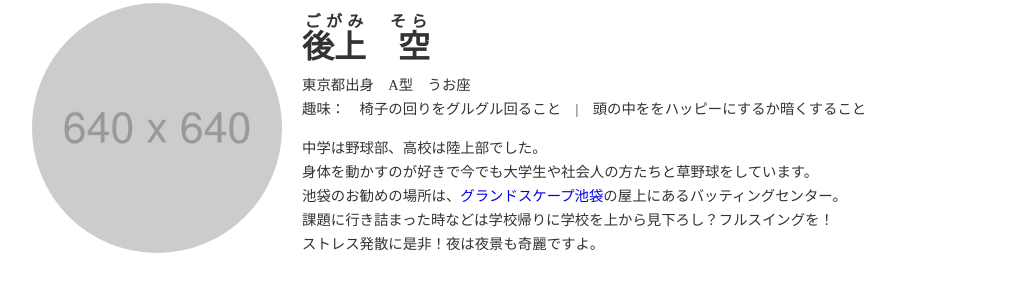
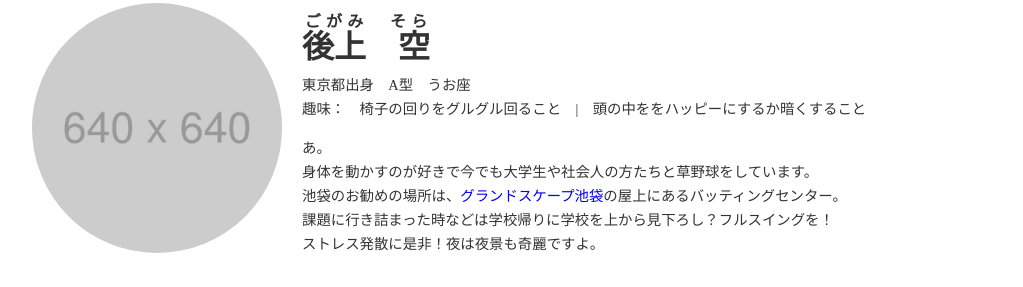
Before and after one commit to gogamisoraEX/self-introduction, a plain HTML site: page index.html in a window 1280 px wide. Shown: the part 898-1185 px from the top of the page, without its empty margins (128-1151 px from the left). Drawn offline with nearby package versions, Linux system fonts and the light colour scheme.

Commit message:
Update index.html

```diff
--- a/index.html
+++ b/index.html
@@ -36,7 +36,7 @@
           <div class="text">
             <h3 class="content-name"><ruby><rb>後上　空</rb><rt>ごがみ　そら</rt> </ruby></h3>
             <p>東京都出身　A型　うお座<br>趣味：　椅子の回りをグルグル回ること　|　頭の中ををハッピーにするか暗くすること</p>
-            <p>中学は野球部、高校は陸上部でした。<br>身体を動かすのが好きで今でも大学生や社会人の方たちと草野球をしています。<br>
+            <p>あ。<br>身体を動かすのが好きで今でも大学生や社会人の方たちと草野球をしています。<br>
               池袋のお勧めの場所は、<a href="https://grandscape-ikebukuro.jp/">グランドスケープ池袋</a>の屋上にあるバッティングセンター。<br>
               課題に行き詰まった時などは学校帰りに学校を上から見下ろし？フルスイングを！<br>
               ストレス発散に是非！夜は夜景も奇麗ですよ。<br>
```
